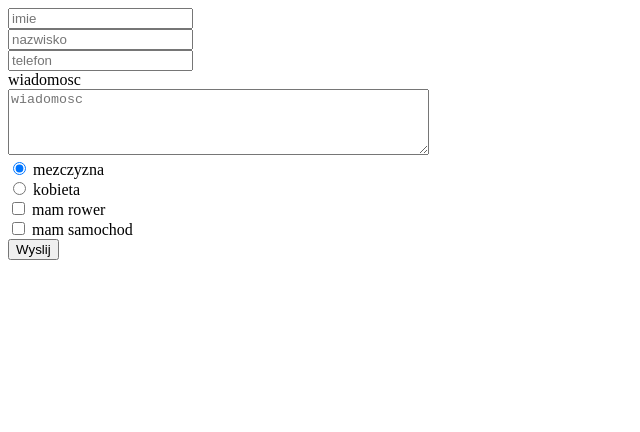
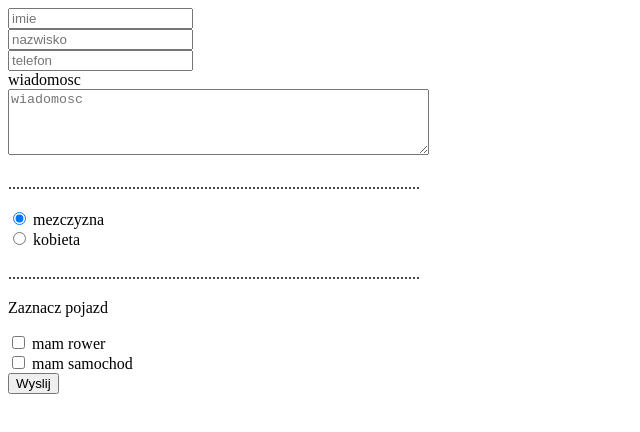
Before and after one commit to mat1489/mat1489.github.io, a plain HTML site: page index.html in a window 1280 px wide. Shown: the whole page, without its empty margins (0-640 px from the left). Drawn offline with Linux system fonts and the light colour scheme.

Commit message:
rozdzielenie typow formularzy

```diff
--- a/index.html
+++ b/index.html
@@ -18,11 +18,13 @@
         <label for="wiadomosc">wiadomosc<br>
 
         <textarea rows="4" cols="50" id="wiadomosc" placeholder="wiadomosc" name="wiadomosc"></textarea>
-        </label><br>
-
+        </label>
+         <p>.......................................................................................................</p>
         <input type="radio" name="plec" value="mezczyzna" checked> mezczyzna<br>
         <input type="radio" name="plec" value="kobieta"> kobieta<br>
 
+        <p>.......................................................................................................</p>
+        <p>Zaznacz pojazd</p>
         <input type="checkbox" name="pojazd1" value="rower"> mam rower<br>
         <input type="checkbox" name="pojazd2" value="samochod"> mam samochod <br>
 
```
